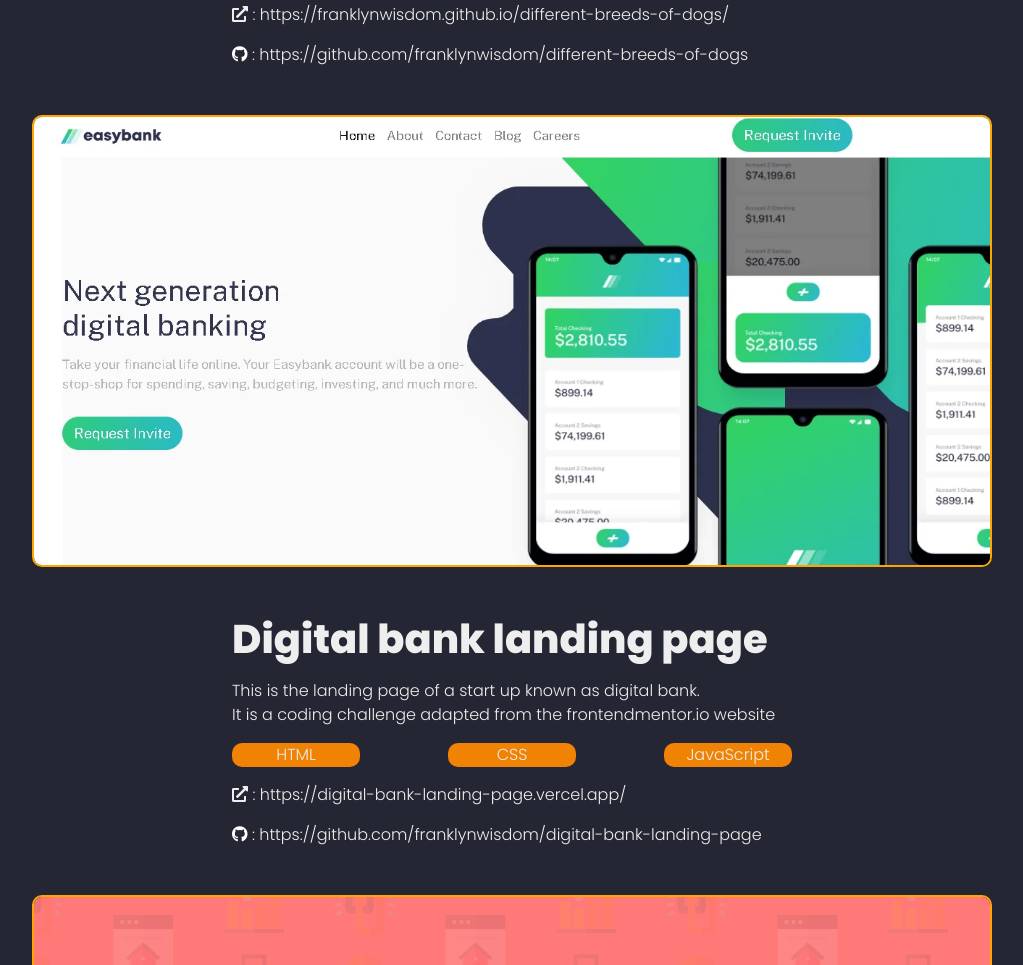
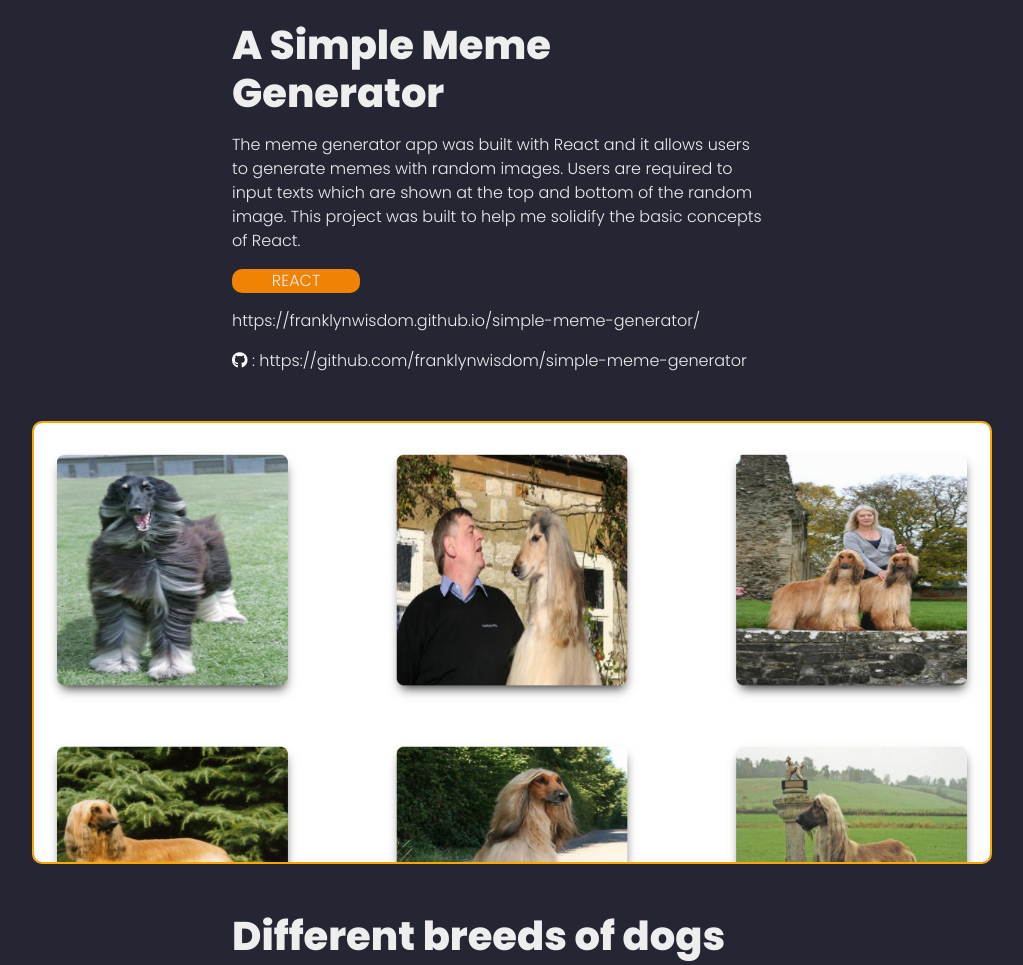
Before and after one commit to franklynokenwa/franklyn-Okenwa-portfolio, a plain HTML site: page index.html in a window 1280 px wide. Shown: the part 6409-7374 px from the top of the page, without its empty margins (152-1175 px from the left). Drawn offline with nearby package versions, Linux system fonts and the light colour scheme; a web font is replaced by a local one.

Commit message:
Added the meme generator project

```diff
--- a/index.html
+++ b/index.html
@@ -290,6 +290,28 @@
                 </div>
 
                 <div class="projects-container-data row" >
+                    <a href="https://franklynwisdom.github.io/simple-meme-generator/" data-aos="flip-up">
+                        <img src="images/meme-generator-screenshot.png" alt="This is a screenshot of the ecommerce website">
+                    </a>
+                    <div class="projects-container-data-description" data-aos="zoom-in-down">
+                        <h3>A Simple Meme Generator</h3>
+                        <p>The meme generator app was built with React and it allows users to generate memes
+                            with random images. Users are required to input texts which are shown at the top and bottom
+                             of the random image. This project was built to help me solidify the basic concepts of React.
+                        </p>
+                        <div class="projects-coding-tools">
+                            <p>REACT</p>
+                        </div>
+
+                        <div>
+                            <p class="project-link-host"> <a href="https://franklynwisdom.github.io/simple-meme-generator/"> https://franklynwisdom.github.io/simple-meme-generator/ </a></p>
+                            <p class="project-link-github">  <a href="https://github.com/franklynwisdom/simple-meme-generator"> <i class="fab fa-github"></i> </a> : <a href="https://github.com/franklynwisdom/simple-meme-generator">https://github.com/franklynwisdom/simple-meme-generator</a></p>
+                        </div>
+
+                    </div>
+                </div>
+
+                <div class="projects-container-data row" >
                     <a href="https://franklynwisdom.github.io/different-breeds-of-dogs/" data-aos="flip-up">
                         <img src="images/breeds-of-dogs-screenshot.png" alt="This is a screenshot of the ecommerce website">
                     </a>
```
Also changed, not shown: images/meme-generator-screenshot.png (added).
